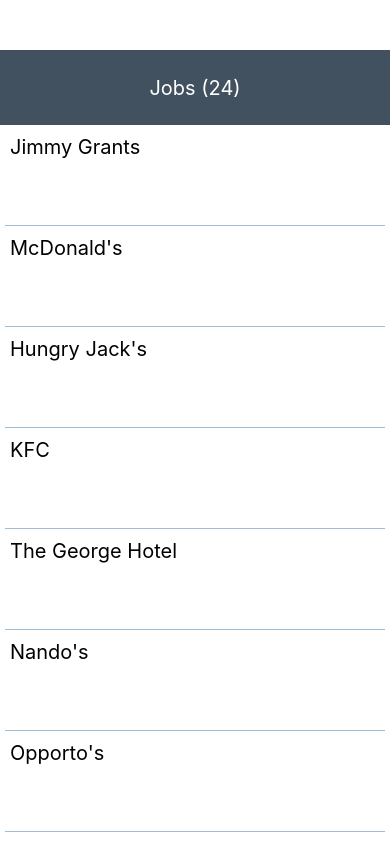
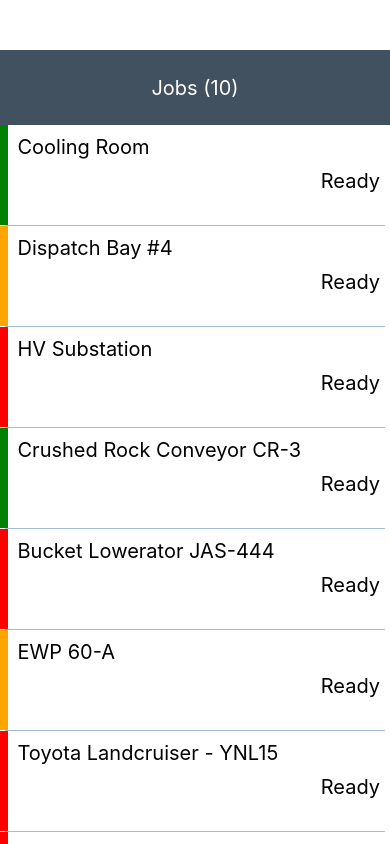
Before and after one commit to lukephelan/fieldworker, a React Native app: screen / in a window 390 px wide. Built offline with nearby package versions, Linux system fonts and the light colour scheme.

Commit message:
Add status to list tile

```diff
--- a/App.js
+++ b/App.js
@@ -1,109 +1,13 @@
 import React from 'react';
 import { StyleSheet, Text, View, FlatList } from 'react-native';
 import MasterList from './components/MasterList';
+import MockData from './assets/mockData';
 
 export default class App extends React.Component {
   constructor(props) {
     super(props);
     this.state = {
-      customers: [
-        {
-          "CustomerName": "Jimmy Grants",
-          "CustomerID": "C1"
-        },
-        {
-          "CustomerName": "McDonald's",
-          "CustomerID": "C2"
-        },
-        {
-          "CustomerName": "Hungry Jack's",
-          "CustomerID": "C3"
-        },
-        {
-          "CustomerName": "KFC",
-          "CustomerID": "C4"
-        },
-        {
-          "CustomerName": "The George Hotel",
-          "CustomerID": "C5"
-        },
-        {
-          "CustomerName": "Nando's",
-          "CustomerID": "C6"
-        },
-        {
-          "CustomerName": "Opporto's",
-          "CustomerID": "C7"
-        },
-        {
-          "CustomerName": "Subway",
-          "CustomerID": "C8"
-        },
-        {
-          "CustomerName": "Mad Mex",
-          "CustomerID": "C9"
-        },
-        {
-          "CustomerName": "Wendy's",
-          "CustomerID": "C10"
-        },
-        {
-          "CustomerName": "Plini",
-          "CustomerID": "C11"
-        },
-        {
-          "CustomerName": "David Maxim Micic",
-          "CustomerID": "C12"
-        },
-        {
-          "CustomerName": "Ihsahn",
-          "CustomerID": "C13"
-        },
-        {
-          "CustomerName": "Emperor",
-          "CustomerID": "C14"
-        },
-        {
-          "CustomerName": "Metallica",
-          "CustomerID": "C15"
-        },
-        {
-          "CustomerName": "Dragged Into Sunlight",
-          "CustomerID": "C16"
-        },
-        {
-          "CustomerName": "Hacker News",
-          "CustomerID": "C17"
-        },
-        {
-          "CustomerName": "Weightlifting",
-          "CustomerID": "C18"
-        },
-        {
-          "CustomerName": "PRS",
-          "CustomerID": "C19"
-        },
-        {
-          "CustomerName": "Red Dead Redemption",
-          "CustomerID": "C20"
-        },
-        {
-          "CustomerName": "Dim Sims",
-          "CustomerID": "C21"
-        },
-        {
-          "CustomerName": "Ford Territory",
-          "CustomerID": "C22"
-        },
-        {
-          "CustomerName": "Parsnips",
-          "CustomerID": "C23"
-        },
-        {
-          "CustomerName": "Ibanez Guitars",
-          "CustomerID": "C24"
-        }
-      ]
+      customers: MockData
     }
   }
 
--- /dev/null
+++ b/assets/mockData.js
@@ -0,0 +1,124 @@
+let mockData = [
+    {
+      "Asset": "Cooling Room",
+      "Address": "",
+      "Latitude": "",
+      "Longitude": "",
+      "Priority": 3,
+      "Description": "Damaged filter",
+      "DateRaised": "",
+      "JobNumber": "10115691",
+      "Turnaround": "1 Week",
+      "Status": "Ready"
+    },
+    {
+      "Asset": "Dispatch Bay #4",
+      "Address": "",
+      "Latitude": "",
+      "Longitude": "",
+      "Priority": 2,
+      "Description": "Broken articulator",
+      "DateRaised": "",
+      "JobNumber": "10115651",
+      "Turnaround": "3 Days",
+      "Status": "Ready"
+    },
+    {
+      "Asset": "HV Substation",
+      "Address": "",
+      "Latitude": "",
+      "Longitude": "",
+      "Priority": 1,
+      "Description": "Cooling Problems",
+      "DateRaised": "",
+      "JobNumber": "10115611",
+      "Turnaround": "24 HOURS",
+      "Status": "Ready"
+    },
+    {
+      "Asset": "Crushed Rock Conveyor CR-3",
+      "Address": "",
+      "Latitude": "",
+      "Longitude": "",
+      "Priority": 3,
+      "Description": "Cooling Problems",
+      "DateRaised": "",
+      "JobNumber": "10115600",
+      "Turnaround": "24 HOURS",
+      "Status": "Ready"
+    },
+    {
+      "Asset": "Bucket Lowerator JAS-444",
+      "Address": "",
+      "Latitude": "",
+      "Longitude": "",
+      "Priority": 1,
+      "Description": "Cooling Problems",
+      "DateRaised": "",
+      "JobNumber": "10115599",
+      "Turnaround": "24 HOURS",
+      "Status": "Ready"
+    },
+    {
+      "Asset": "EWP 60-A",
+      "Address": "",
+      "Latitude": "",
+      "Longitude": "",
+      "Priority": 2,
+      "Description": "Broken damper",
+      "DateRaised": "",
+      "JobNumber": "10115089",
+      "Turnaround": "24 HOURS",
+      "Status": "Ready"
+    },
+    {
+      "Asset": "Toyota Landcruiser - YNL15",
+      "Address": "",
+      "Latitude": "",
+      "Longitude": "",
+      "Priority": 1,
+      "Description": "Cooling Problems",
+      "DateRaised": "",
+      "JobNumber": "10115692",
+      "Turnaround": "24 HOURS",
+      "Status": "Ready"
+    },
+    {
+      "Asset": "Internal Service Router",
+      "Address": "",
+      "Latitude": "",
+      "Longitude": "",
+      "Priority": 1,
+      "Description": "Cooling Problems",
+      "DateRaised": "",
+      "JobNumber": "10115700",
+      "Turnaround": "24 HOURS",
+      "Status": "Ready"
+    },
+    {
+      "Asset": "Service Room",
+      "Address": "",
+      "Latitude": "",
+      "Longitude": "",
+      "Priority": 3,
+      "Description": "Cooling Problems",
+      "DateRaised": "",
+      "JobNumber": "10115816",
+      "Turnaround": "24 HOURS",
+      "Status": "Ready"
+    },
+    {
+      "Asset": "Bathroom",
+      "Address": "",
+      "Latitude": "",
+      "Longitude": "",
+      "Priority": 3,
+      "Description": "Cooling Problems",
+      "DateRaised": "",
+      "JobNumber": "10115911",
+      "Turnaround": "24 HOURS",
+      "Status": "Ready"
+    }
+  ]
+
+  export default mockData;
--- a/components/ListItem.js
+++ b/components/ListItem.js
@@ -6,13 +6,19 @@
         return <View><Text>Loading...</Text></View>;
     }
 
-    _keyExtractor = (item, index) => item.CustomerID
+    _setPriorityHighlight() {
+
+    }
 
     listItem() {
         const { data } = this.props;
         return (
             <View style={styles.listTile}>
-                <Text style={styles.listItem}>{data.CustomerName}</Text>
+                <View style={[styles.priorityIndicatorPanel, data.Priority === 1 && styles.highPriorityIndicator, data.Priority === 2 && styles.medPriorityIndicator]} />
+                <View style={styles.listItemTile} >
+                    <Text style={styles.listItemAsset}>{data.Asset}</Text>
+                    <Text style={styles.listItemStatus}>{data.Status}</Text>
+                </View>
             </View>
         )
     }
@@ -28,18 +34,42 @@
 
 const styles = StyleSheet.create({
     listTile: {
-        justifyContent: 'flex-start'
+        justifyContent: 'flex-start',
+        flex: 1,
+        flexDirection: 'row'
     },
-    listItem: {
+    listItemTile: {
+        justifyContent: 'flex-start',
+        flex: 1,
+        flexDirection: 'column',
+        height: 100
+    },
+    listItemAsset: {
         borderBottomColor: 'black',
-        alignItems: 'center',
         paddingLeft: 10,
         paddingTop: 10,
-        height: 50,
+        fontSize: 20,
+        backgroundColor: '#FFFFFF'
+    },
+    listItemStatus: {
+        borderBottomColor: 'black',
+        paddingRight: 10,
+        paddingTop: 10,
         fontSize: 20,
         backgroundColor: '#FFFFFF',
-        height: 100
+        textAlign: 'right'
+    },
+    highPriorityIndicator: {
+        backgroundColor: 'red',
+    },
+    medPriorityIndicator: {
+        backgroundColor: 'orange',
+    },
+    priorityIndicatorPanel: {
+        backgroundColor: 'green',
+        width: 7.5
     }
+
 })
 
 export default ListItem;
--- a/components/MasterList.js
+++ b/components/MasterList.js
@@ -8,7 +8,7 @@
         return <View><Text>Loading...</Text></View>;
     }
 
-    _keyExtractor = (item, index) => item.CustomerID
+    _keyExtractor = (item, index) => item.JobNumber
 
     renderSeparator = () => {
         return (
```
